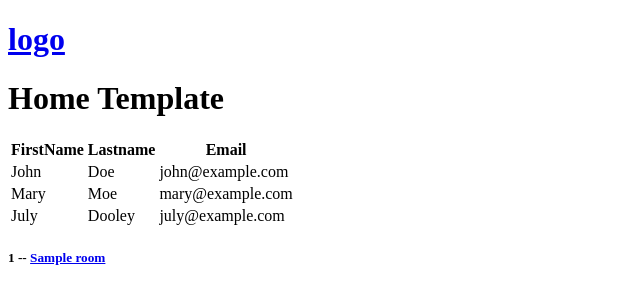
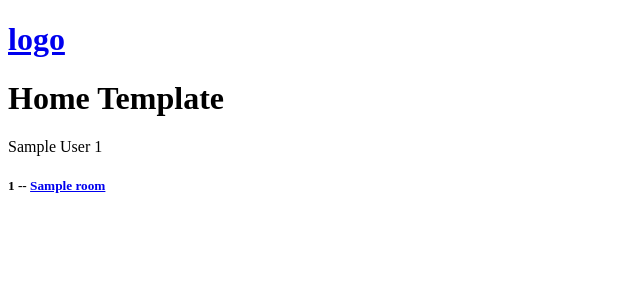
Before and after one commit to arestauro1031/testres, a Django app: page / in a window 1280 px wide. Shown: the top 304 px of the page, without its empty margins (0-640 px from the left). Run offline with Django 5.2, Linux system fonts and the light colour scheme; tables that the repository leaves empty hold one stand-in row (values such as "Sample post").

Commit message:
db retrieved

```diff
--- a/base/models.py
+++ b/base/models.py
@@ -28,4 +28,6 @@
         return self.body[0:50] #note: trim it down to 50 characters
 
 class Employees(models.Model):
-    first_name = models.CharField ()
+    first_name = models.CharField (max_length=50)
+    last_name = models.CharField (max_length=50)
+    hourly_pay = models.IntegerField()
--- a/base/templates/base/home.html
+++ b/base/templates/base/home.html
@@ -2,35 +2,19 @@
 
 {% block content %}
 <h1>Home Template</h1>
+
+
+
+{% for employee in employees %}
 <div>
-    <table>
-        <thead>
-            <tr>
-                <th>FirstName</th>
-                <th>Lastname</th>
-                <th>Email</th>
-            </tr>
-        </thead>
-        <tbody>
-            <tr>
-                <td>John</td>
-                <td>Doe</td>
-                <td>john@example.com</td>
-            </tr>
-            <tr>
-                <td>Mary</td>
-                <td>Moe</td>
-                <td>mary@example.com</td>
-            </tr>
-            <tr>
-                <td>July</td>
-                <td>Dooley</td>
-                <td>july@example.com</td>
-            </tr>
-        </tbody>
-    </table>
+
+    {{employee.first_name}}
+    {{employee.last_name}}
+    {{employee.hourly_pay}}
 </div>
-{% for room in rooms%}
+{% endfor %}
+
+{% for room in rooms %}
 <div>
     <h5>{{room.id}} -- <a href="{% url 'room' room.id %}">{{room.name}} </a> </h5>
 
--- a/base/views.py
+++ b/base/views.py
@@ -1,5 +1,5 @@
 from django.shortcuts import render
-from .models import Room
+from .models import Room, Employees
 
 # Create your views here.
 # rooms = [
@@ -12,10 +12,16 @@
 
 def home(request):
     rooms = Room.objects.all()
-    context = {'rooms': rooms}
+    employees = Employees.objects.all()
+
+    context = {'rooms': rooms, 'employees':employees}
     return render(request, 'base/home.html', context)
 
 def room(request, pk):
     room = Room.objects.get(id=pk)
     context = {'room': room}
     return render(request, 'base/room.html', context)
+
+def employees(request):
+    employees = Employees.objects.all()
+    return render(request, 'base/home.html')
```
Also changed, not shown: base/migrations/0003_employees.py (added).
